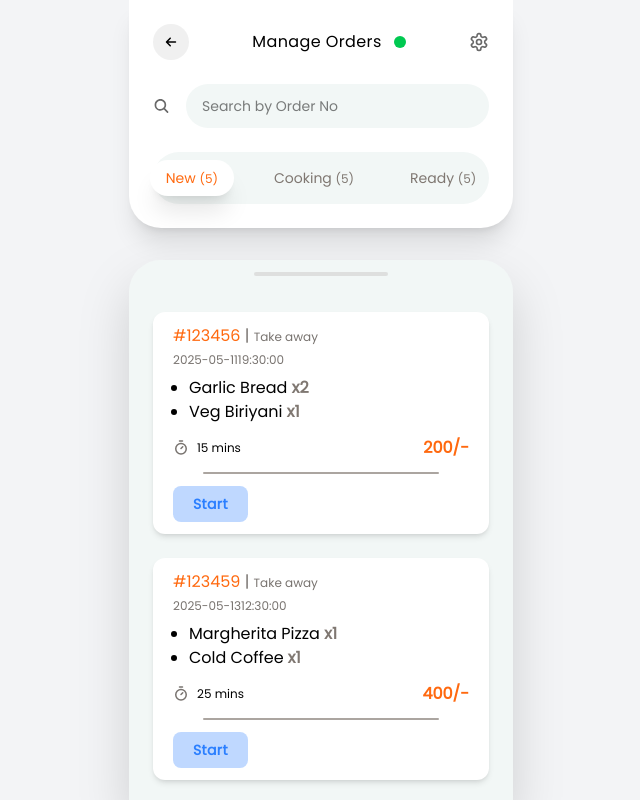
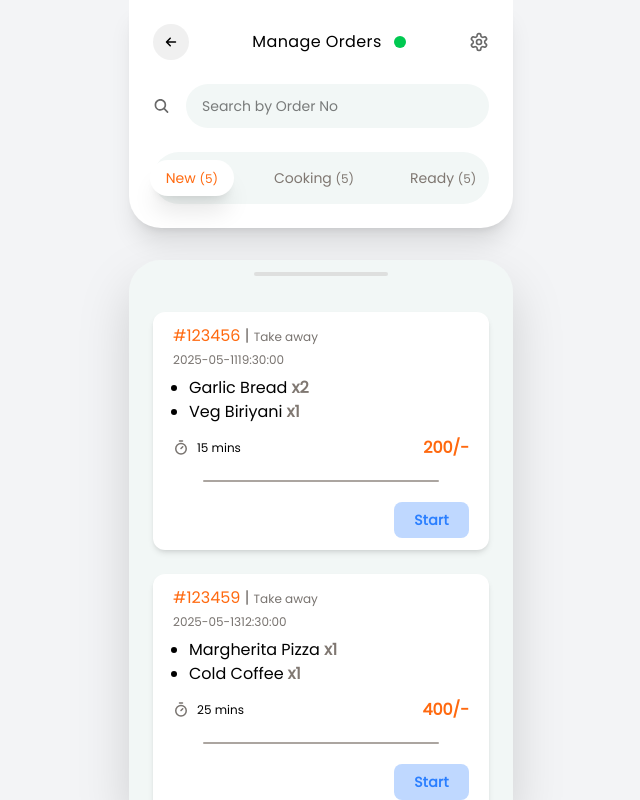
Before and after one commit to ChandanKhamitkar/Dynish-Immersion-Period, a Next.js app in the folder immersionPeriod/order-management/: page / in a window 1280 px wide. Shown: the whole page, without its empty margins (319-959 px from the left). Built offline with nearby package versions, Linux system fonts and the light colour scheme.

Commit message:
Functionality: Search Bar works dynamically now
Signed-off-by: ChandanKhamitkar <khamitkarsaichandan1035@gmail.com>

```diff
--- a/immersionPeriod/order-management/src/app/page.tsx
+++ b/immersionPeriod/order-management/src/app/page.tsx
@@ -18,18 +18,24 @@ export enum TabTypes {
 interface TabContextType {
   tabSelected: TabTypes;
   setTabSelected: (tab: TabTypes) => void;
+  searchQuery: string;
+  setSearchQuery: (query: string) => void;
 }
 
 export const TabContext = createContext<TabContextType>({
-  tabSelected: TabTypes.New, setTabSelected: () => { },
+  tabSelected: TabTypes.New,
+  setTabSelected: () => { },
+  searchQuery: "",
+  setSearchQuery: () => {}
 });
 
 export default function Home() {
   const [tabSelected, setTabSelected] = useState<TabTypes>(TabTypes.New);
+  const [searchQuery, setSearchQuery] = useState<string>("");
   return (
     <div className={`bg-[#F3F4F6] w-full h-screen flex justify-center items-start ${poppins.className}`}>
       <div className="w-[30%] h-full flex flex-col space-y-8">
-        <TabContext.Provider value={{ tabSelected, setTabSelected }}>
+        <TabContext.Provider value={{ tabSelected, setTabSelected, searchQuery, setSearchQuery }}>
           <Top />
           <Bottom />
         </TabContext.Provider>
--- a/immersionPeriod/order-management/src/components/Bottom.tsx
+++ b/immersionPeriod/order-management/src/components/Bottom.tsx
@@ -4,7 +4,14 @@ import { useContext } from "react";
 import { data } from "@/utils/data";
 
 export default function Bottom() {
-    const { tabSelected } = useContext(TabContext);
+    const { tabSelected, searchQuery } = useContext(TabContext);
+
+    // Filter orders by status & search query
+    const filteredOrders = data.filter(order =>
+        searchQuery
+            ? order.id.toLowerCase().includes(searchQuery.toLowerCase()) // Ignore tabSelected if searching
+            : order.status === tabSelected // Show based on selected tab if no search query
+    );
 
     return (
         <div className="w-full flex-grow bg-[#F2F7F6] flex flex-col justify-start items-start space-y-6 rounded-t-4xl drop-shadow-2xl px-6 pt-3 py-6 overflow-y-scroll">
@@ -15,7 +22,19 @@ export default function Bottom() {
 
             {/* Cards */}
             {
-                data.filter(item => item.status === tabSelected).map((order, index) => <OrderCard key={index} orderID={order.id} dateTime={order.dateTime} status={TabTypes[order.status as keyof typeof TabTypes]} items={order.items} prepTime={order.prepTime} amount={order.amount} />)
+                filteredOrders.length > 0 ?
+                filteredOrders.map(
+                        (order, index) =>
+                            <OrderCard key={index}
+                                orderID={order.id}
+                                dateTime={order.dateTime}
+                                status={TabTypes[order.status as keyof typeof TabTypes]}
+                                items={order.items}
+                                prepTime={order.prepTime}
+                                amount={order.amount} />
+                    )
+                    :
+                    <p className="text-gray-400 text-center w-full">No Orders are available</p>
             }
         </div>
     );
--- a/immersionPeriod/order-management/src/components/bottom/OrderCard.tsx
+++ b/immersionPeriod/order-management/src/components/bottom/OrderCard.tsx
@@ -2,7 +2,7 @@ import { PiTimerBold } from "react-icons/pi";
 import { TabTypes } from "@/app/page";
 
 type FoodItem = {
-    name : string;
+    name: string;
     quantity: number
 }
 
@@ -16,6 +16,9 @@ interface OrderCardProps {
 }
 
 export default function OrderCard(props: OrderCardProps) {
+    const updateOrderStatus = () => {
+
+    }
     return (
         <div className="w-full h-fit px-5 py-3 flex flex-col justify-start items-start rounded-xl text-left bg-white shadow-md">
             <p className="text-[#FF690F] font-medium text-base mb-1"><span>{props.orderID}</span> <span className="text-[#78736F]">|</span> <span className="text-[#78736F] text-xs">Take away</span></p>
@@ -35,10 +38,11 @@ export default function OrderCard(props: OrderCardProps) {
             </div>
 
             {/* Divider */}
-            <div className="w-[80%] h-[2px] mx-auto bg-[#968F89]/[0.8] rounded-4xl  my-3"></div>
+            <div className="w-[80%] h-[2px] mx-auto bg-[#968F89]/[0.8] rounded-4xl  my-5"></div>
 
             {/* Actions buttons */}
-            <div className="px-5 py-2 bg-[#2B7FFF]/[0.3] rounded-lg text-[#2B7FFF] text-sm font-semibold cursor-pointer tracking-wide">Start</div>
+            <div className={`px-5 py-2 rounded-lg ${props.status === 'New' ? "bg-[#2B7FFF]/[0.3] text-[#2B7FFF]" : props.status === 'Cooking' ? "bg-[#F4B400]/[0.3] text-[#F4B400]" : props.status === 'Ready' ? "bg-[#34A853]/[0.3] text-[#34A853]" : ""}  text-sm font-semibold cursor-pointer tracking-wide self-end`}>
+                {props.status === 'New' ? "Start" : props.status === 'Cooking' ? "Ready" : props.status === 'Ready' ? "Complete" : ""}</div>
         </div>
     );
 };
--- a/immersionPeriod/order-management/src/components/top/SearchBar.tsx
+++ b/immersionPeriod/order-management/src/components/top/SearchBar.tsx
@@ -1,11 +1,21 @@
 import { IoSearch } from "react-icons/io5";
+import { TabContext, TabTypes } from "@/app/page";
+import { useContext } from "react";
+
 
 export default function SearchBar() {
-    return(
+    const { searchQuery, setSearchQuery } = useContext(TabContext);
+    return (
         <div className="w-full flex justify-center items-center text-black space-x-4">
-            <IoSearch className="text-[#696969]" size={18}/>
+            <IoSearch className="text-[#696969]" size={18} />
 
-            <input type="text" className="rounded-4xl bg-[#F2F7F6] flex-1 min-h-7 py-3 px-4 text-left outline-none text-sm" placeholder="Search by Order No" />
+            <input
+                type="text"
+                className="rounded-4xl bg-[#F2F7F6] flex-1 min-h-7 py-3 px-4 text-left outline-none text-sm"
+                placeholder="Search by Order No"
+                value={searchQuery}
+                onChange={(e) => setSearchQuery(e.target.value)}
+            />
         </div>
     )
 };
```
